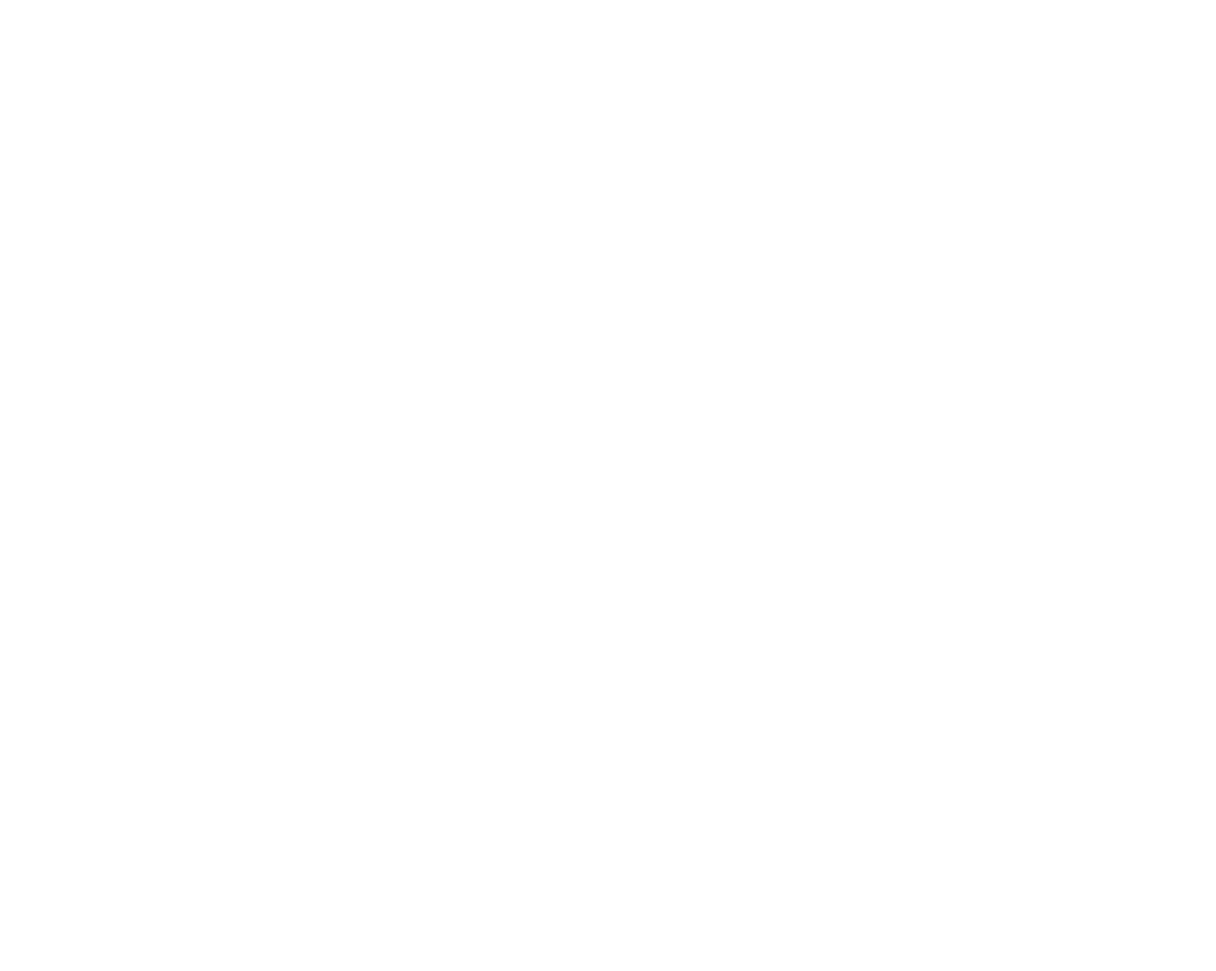
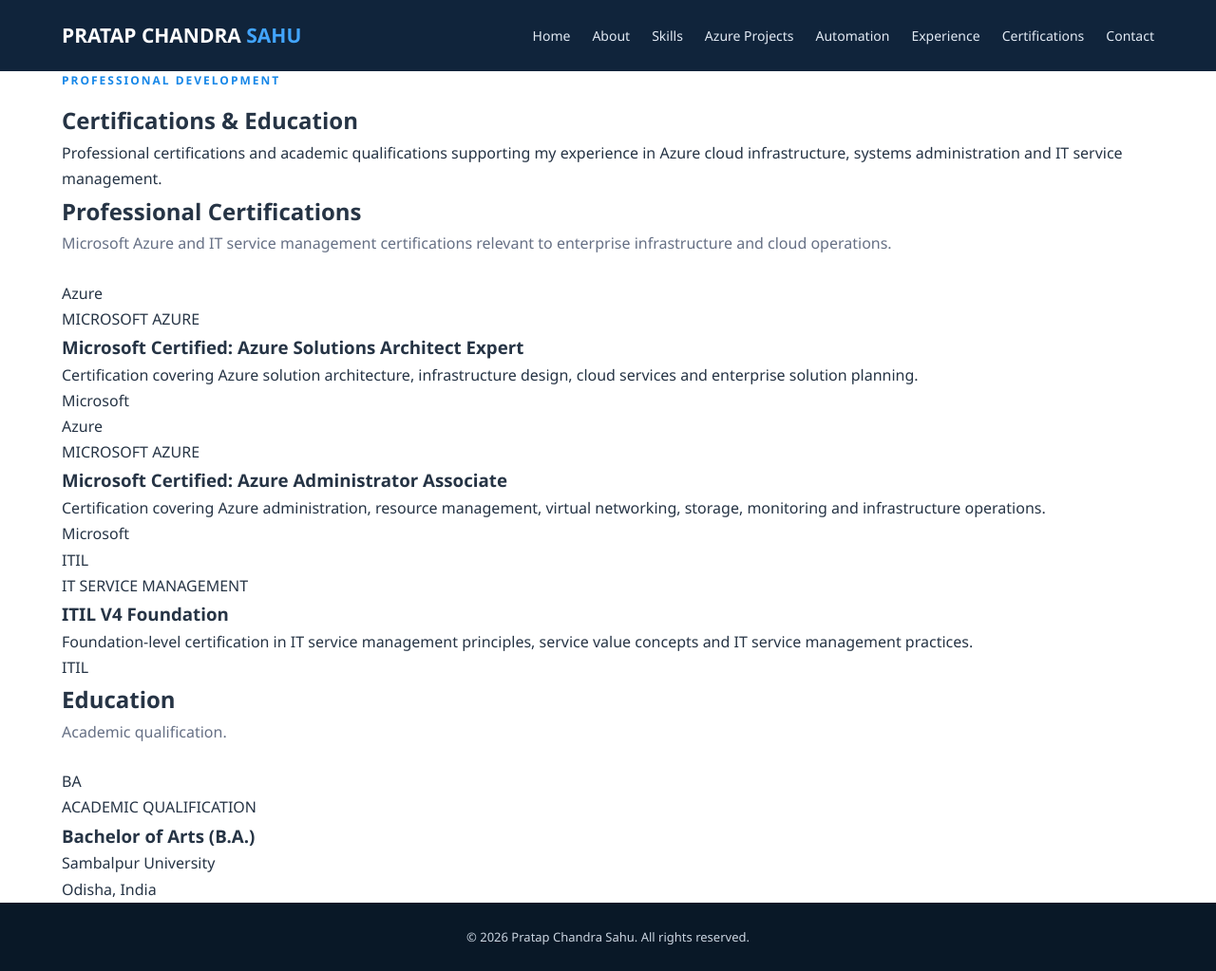
Before and after one commit to pratapscilgit/Pratap_Sahu.github.io, a plain HTML site: page certifications.html in a window 1280 px wide. Shown: the whole page at 95% size. Before the commit the page ends 800 px from the top, so only its background shows below. Drawn offline with Linux system fonts and the light colour scheme.

Commit message:
Fix certifications navigation and update Azure label

```diff
--- a/certifications.html
+++ b/certifications.html
@@ -0,0 +1,234 @@
+
+<!DOCTYPE html>
+<html lang="en">
+<head>
+    <meta charset="UTF-8">
+    <meta name="viewport" content="width=device-width, initial-scale=1.0">
+
+    <meta name="description"
+          content="Professional certifications and educational qualifications of Pratap Chandra Sahu, Senior Azure Cloud and Infrastructure Engineer.">
+
+    <meta name="author" content="Pratap Chandra Sahu">
+
+    <title>Certifications & Education | Pratap Chandra Sahu</title>
+
+    <link rel="stylesheet" href="assets/css/style.css">
+</head>
+
+<body>
+
+<!-- Navigation -->
+<header class="header">
+    <nav class="navbar container">
+
+        <a href="index.html#home" class="logo">
+            PRATAP CHANDRA <span>SAHU</span>
+        </a>
+
+        <button class="menu-toggle"
+                id="menuToggle"
+                aria-label="Toggle navigation"
+                aria-expanded="false">
+            ☰
+        </button>
+
+        <ul class="nav-links" id="navLinks">
+            <li><a href="index.html#home">Home</a></li>
+            <li><a href="about.html">About</a></li>
+            <li><a href="index.html#skills">Skills</a></li>
+            <li><a href="azure-projects.html">Azure Projects</a></li>
+            <li><a href="automation.html">Automation</a></li>
+            <li><a href="experience.html">Experience</a></li>
+            <li><a href="certifications.html">Certifications</a></li>
+            <li><a href="contact.html">Contact</a></li>
+        </ul>
+
+    </nav>
+</header>
+
+<main>
+
+    <section class="page-section">
+        <div class="container">
+
+            <!-- Page Introduction -->
+
+            <div class="section-heading">
+                <p class="section-label">PROFESSIONAL DEVELOPMENT</p>
+
+                <h1>Certifications & Education</h1>
+
+                <p>
+                    Professional certifications and academic
+                    qualifications supporting my experience in
+                    Azure cloud infrastructure, systems administration
+                    and IT service management.
+                </p>
+            </div>
+
+            <!-- Professional Certifications -->
+
+            <section class="credentials-section">
+
+                <h2>Professional Certifications</h2>
+
+                <p class="section-description">
+                    Microsoft Azure and IT service management
+                    certifications relevant to enterprise
+                    infrastructure and cloud operations.
+                </p>
+
+                <div class="credentials-grid">
+
+                    <!-- Azure Solutions Architect -->
+
+                    <article class="credential-card">
+
+                        <div class="credential-icon">
+                            Azure
+                        </div>
+
+                        <p class="credential-category">
+                            MICROSOFT AZURE
+                        </p>
+
+                        <h3>
+                            Microsoft Certified: Azure Solutions
+                            Architect Expert
+                        </h3>
+
+                        <p class="credential-description">
+                            Certification covering Azure solution
+                            architecture, infrastructure design,
+                            cloud services and enterprise solution
+                            planning.
+                        </p>
+
+                        <span class="credential-provider">
+                            Microsoft
+                        </span>
+
+                    </article>
+
+                    <!-- Azure Administrator -->
+
+                    <article class="credential-card">
+
+                        <div class="credential-icon">
+                            Azure
+                        </div>
+
+                        <p class="credential-category">
+                            MICROSOFT AZURE
+                        </p>
+
+                        <h3>
+                            Microsoft Certified: Azure Administrator
+                            Associate
+                        </h3>
+
+                        <p class="credential-description">
+                            Certification covering Azure
+                            administration, resource management,
+                            virtual networking, storage,
+                            monitoring and infrastructure operations.
+                        </p>
+
+                        <span class="credential-provider">
+                            Microsoft
+                        </span>
+
+                    </article>
+
+                    <!-- ITIL -->
+
+                    <article class="credential-card">
+
+                        <div class="credential-icon itil-icon">
+                            ITIL
+                        </div>
+
+                        <p class="credential-category">
+                            IT SERVICE MANAGEMENT
+                        </p>
+
+                        <h3>
+                            ITIL V4 Foundation
+                        </h3>
+
+                        <p class="credential-description">
+                            Foundation-level certification in
+                            IT service management principles,
+                            service value concepts and IT service
+                            management practices.
+                        </p>
+
+                        <span class="credential-provider">
+                            ITIL
+                        </span>
+
+                    </article>
+
+                </div>
+
+            </section>
+
+            <!-- Education -->
+
+            <section class="credentials-section education-section">
+
+                <h2>Education</h2>
+
+                <p class="section-description">
+                    Academic qualification.
+                </p>
+
+                <article class="education-card">
+
+                    <div class="education-icon">
+                        BA
+                    </div>
+
+                    <div class="education-details">
+
+                        <p class="credential-category">
+                            ACADEMIC QUALIFICATION
+                        </p>
+
+                        <h3>
+                            Bachelor of Arts (B.A.)
+                        </h3>
+
+                        <p class="education-institution">
+                            Sambalpur University
+                        </p>
+
+                        <p class="education-location">
+                            Odisha, India
+                        </p>
+
+                    </div>
+
+                </article>
+
+            </section>
+
+        </div>
+    </section>
+
+</main>
+
+<!-- Footer -->
+
+<footer class="footer">
+    <div class="container">
+        <p>
+            © 2026 Pratap Chandra Sahu. All rights reserved.
+        </p>
+    </div>
+</footer>
+
+<script src="assets/js/script.js"></script>
+
+</body>
+</html>
```
Also changed, not shown: index.html (+1 -1 lines).
